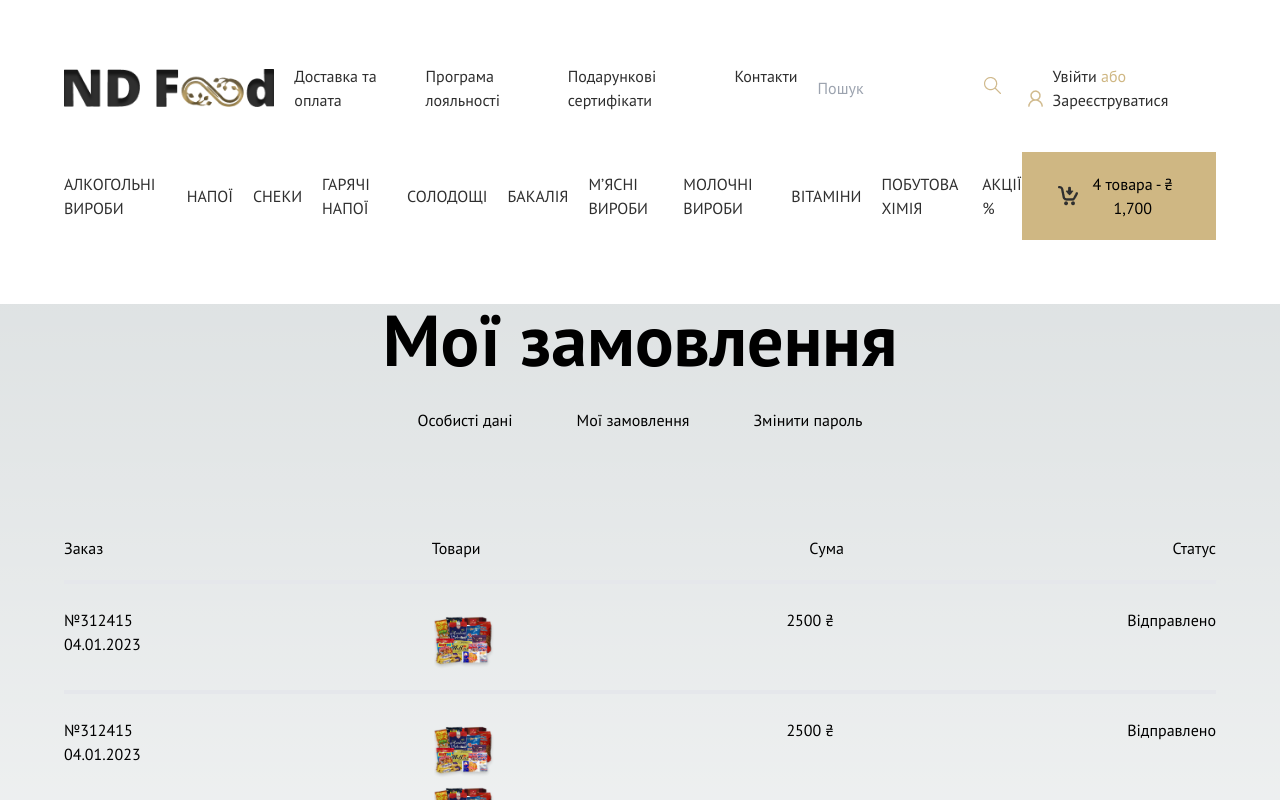
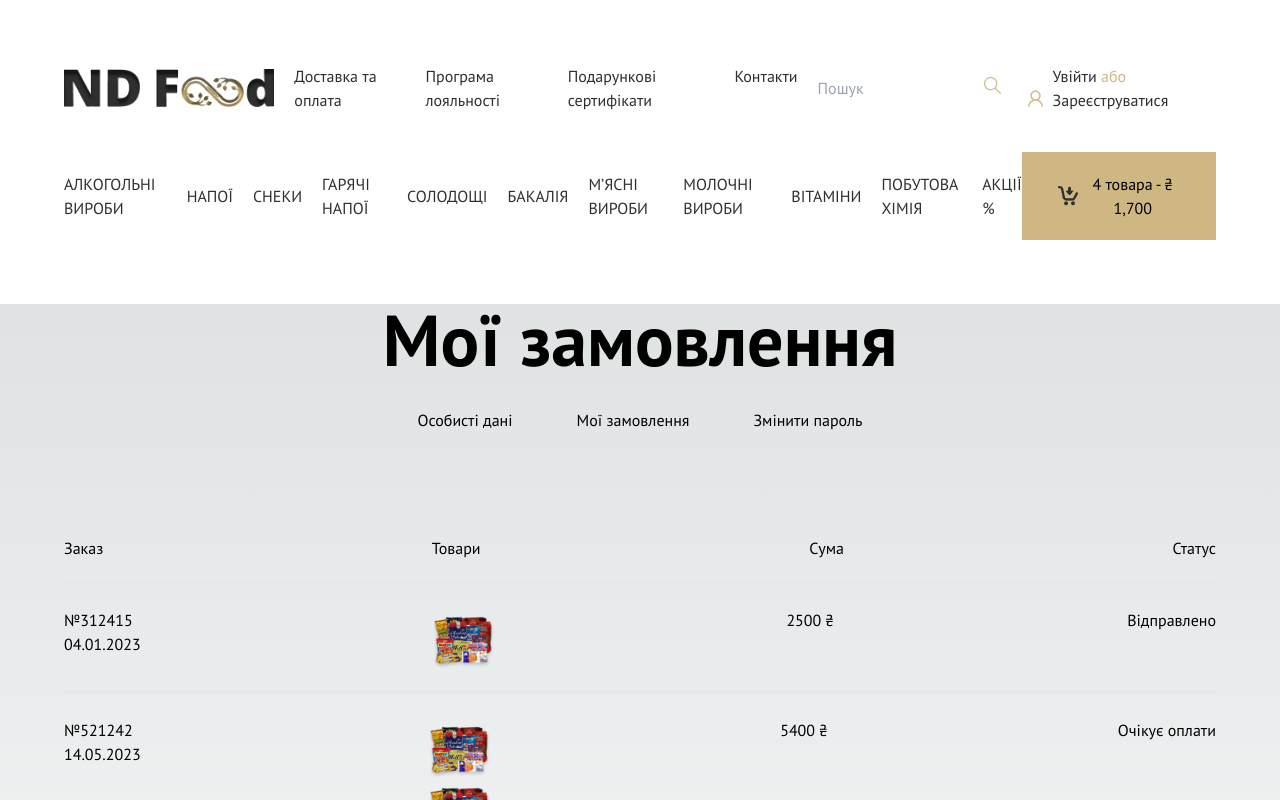
Before and after one commit to milkabaldi/ndfood, a Next.js app: page /profile in a window 1280 px wide. Both pictures are taken after a click on the button "Мої замовлення". Shown: the top 800 px of the page. Built offline with nearby package versions, Linux system fonts and the light colour scheme.

Commit message:
My Order list

```diff
--- a/src/components/MyOrder.jsx
+++ b/src/components/MyOrder.jsx
@@ -36,8 +36,8 @@ export default function MyOrder() {
             </div>
             <div className='flex  justify-between border-b-4 pt-6 pb-5'>
               <div>
-                <div>№312415</div>
-                <div>04.01.2023</div>
+                <div>№521242</div>
+                <div>14.05.2023</div>
               </div>
               <div>
                 <Image alt='Товар' src={images.Sweets} width={60}/>
@@ -45,12 +45,12 @@ export default function MyOrder() {
                 <Image alt='Товар' src={images.Sweets} width={60}/>
               </div>
               <div>
-                <div>2500 ₴</div>
+                <div>5400 ₴</div>
               </div>
               <div>
                 <ul>
                   <li><span>
-                  Відправлено
+                  Очікує оплати
                 </span></li>
                   </ul>
               </div>
```
